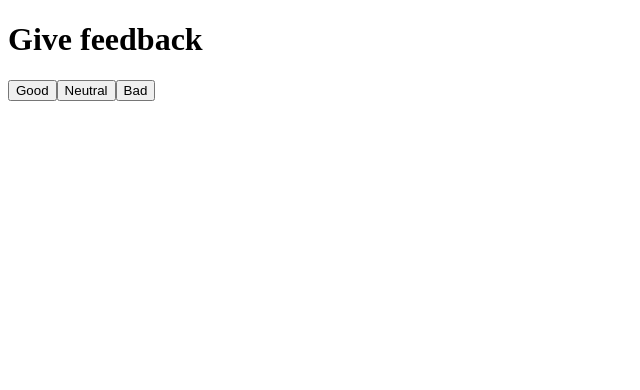
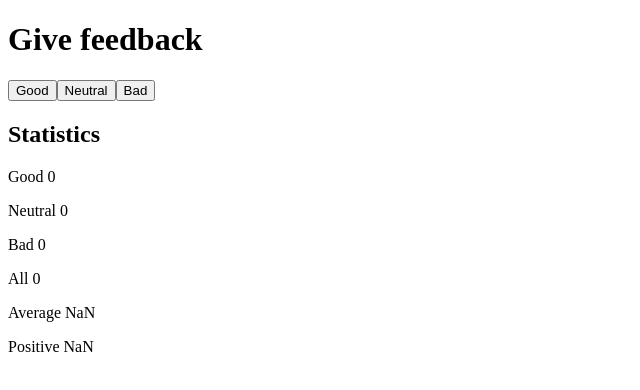
Before and after one commit to kenzul/unicafe, a React (Vite) app: page / in a window 1280 px wide. Shown: the top 390 px of the page, without its empty margins (0-640 px from the left). Built offline with nearby package versions, Linux system fonts and the light colour scheme.

Commit message:
Create Statistics component

```diff
--- a/src/App.jsx
+++ b/src/App.jsx
@@ -4,8 +4,8 @@ const Button = ({ onClick, text }) => {
   return <button onClick={onClick}>{text}</button>
 }
 
-const Counter = ({ name, count }) => {
-  return <p>{name} {count}</p>
+const StatisticLine = ({ name, value }) => {
+  return <p>{name} {value}</p>
 }
 
 const Feedback = ({ handleGoodClick, handleNeutralClick, handleBadClick }) => {
@@ -15,6 +15,23 @@ const Feedback = ({ handleGoodClick, handleNeutralClick, handleBadClick }) => {
       <Button onClick={handleGoodClick} text="Good"></Button>
       <Button onClick={handleNeutralClick} text="Neutral"></Button>
       <Button onClick={handleBadClick} text="Bad"></Button>
+    </div>
+  )
+}
+
+const Statistics = ({ good, neutral, bad }) => {
+  const total = good + neutral + bad;
+  const average = (good - bad) / total;
+  const positive = (good / total) * 100;
+  return (
+    <div>
+      <h2>Statistics</h2>
+      <StatisticLine name="Good" value={good}></StatisticLine>
+      <StatisticLine name="Neutral" value={neutral}></StatisticLine>
+      <StatisticLine name="Bad" value={bad}></StatisticLine>
+      <StatisticLine name="All" value={total}></StatisticLine>
+      <StatisticLine name="Average" value={average}></StatisticLine>
+      <StatisticLine name="Positive" value={positive}></StatisticLine>
     </div>
   )
 }
@@ -35,6 +52,7 @@ const App = () => {
         handleBadClick={createButtonHandler(setBad, bad)}
         handleNeutralClick={createButtonHandler(setNeutral, neutral)}
       ></Feedback>
+      <Statistics good={good} bad={bad} neutral={neutral}></Statistics>
     </div>
   )
 }
```
